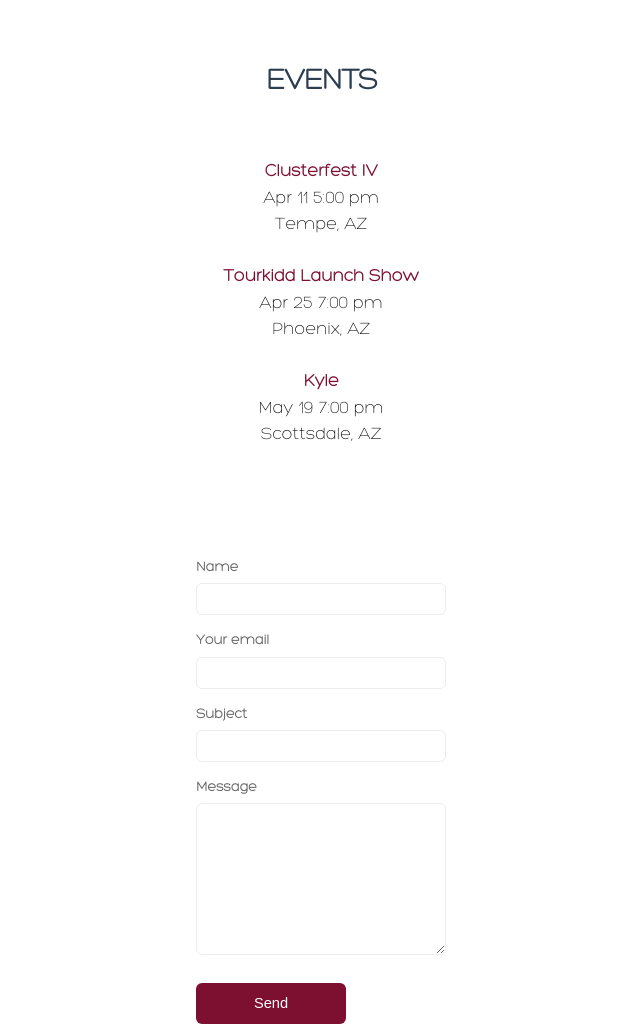
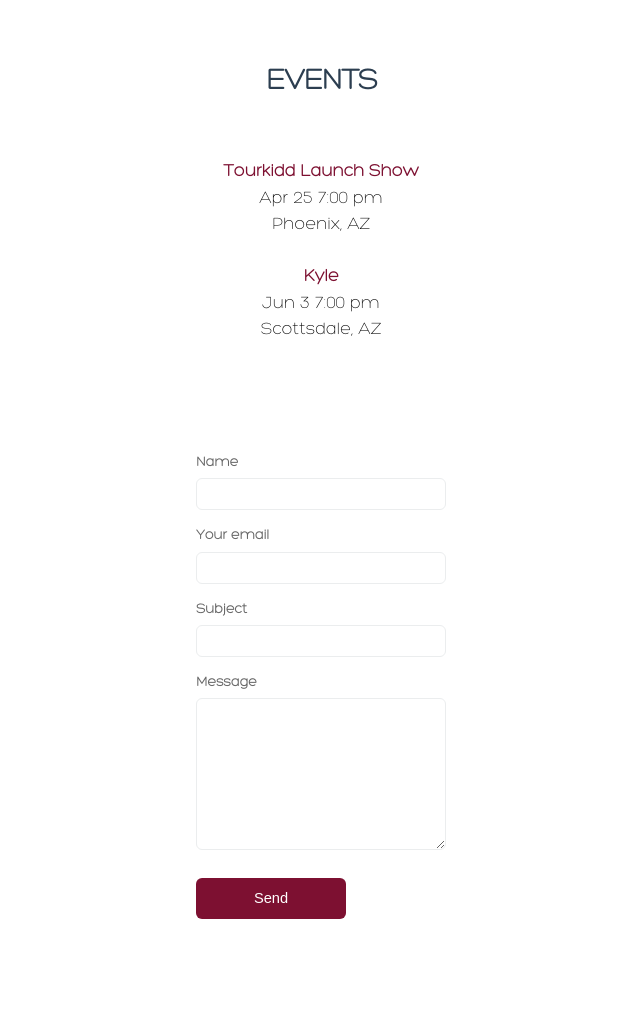
Before and after one commit to InjuryReserve/injuryreserve.github.io, a plain HTML site: page index.html in a window 1280 px wide. Shown: the part 820-1848 px from the top of the page, without its empty margins (319-959 px from the left). Drawn offline with nearby package versions, Linux system fonts and the light colour scheme.

Commit message:
Update index.html

```diff
--- a/index.html
+++ b/index.html
@@ -127,15 +127,6 @@
 
                     -- event end -->
 
-                    <a href = "https://www.facebook.com/events/786127971471390/">
-                    Clusterfest IV
-                    </a>
-                    <br>
-                    Apr 11 5:00 pm
-                    <br>
-                    Tempe, AZ
-
-                    <br> <br>
 
                     <a href = "https://www.facebook.com/events/779664725456125/">
                     Tourkidd Launch Show
@@ -151,7 +142,7 @@
                     Kyle
                     </a>
                     <br>
-                    May 19 7:00 pm
+                    Jun 3 7:00 pm
                     <br>
                     Scottsdale, AZ
 
```
